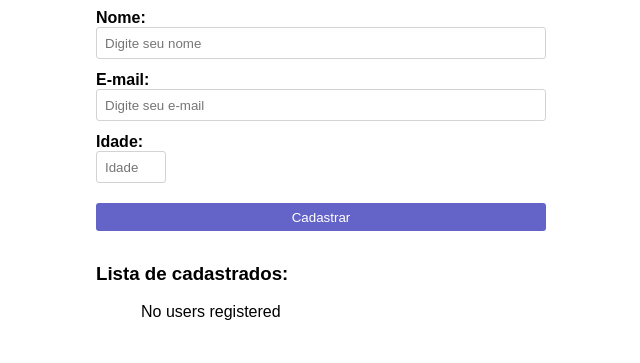
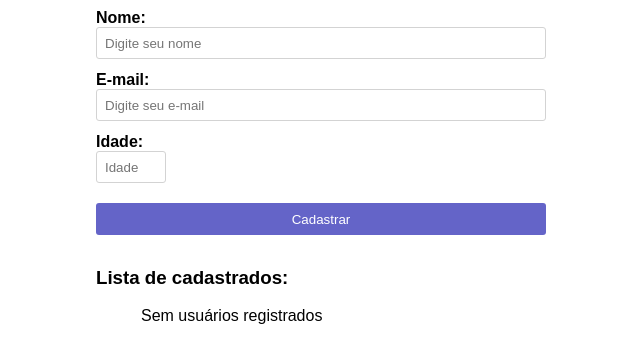
Before and after one commit to GuilhermeOliveiraDev/Treino-formul-rio, a plain HTML site: page index.html in a window 1280 px wide. Shown: the part 55-418 px from the top of the page, without its empty margins (319-959 px from the left). Drawn offline with Linux system fonts and the light colour scheme.

Commit message:
Fix: wrong english text on the alert of no users registered Fix: button height

```diff
--- a/script.js
+++ b/script.js
@@ -17,7 +17,7 @@ function updateRegisteredList(list) {
     list.innerHTML = "<br>";
     users.length ?
         users.forEach(user => {list.innerHTML += `<li>${user.name} (${user.email},  ${user.age})</li><br>`})
-        : list.innerHTML += "<p>No users registered</p>";
+        : list.innerHTML += "<p>Sem usuários registrados</p>";
 };
 console.log(listElement);
 updateRegisteredList(listElement);
--- a/style.css
+++ b/style.css
@@ -50,7 +50,7 @@ label {
 
 button{
     width: 100%;
-    height: 1.75rem;
+    height: 2rem;
     background-color: var(--maincolor);
     color: white;
     border: none;
```
